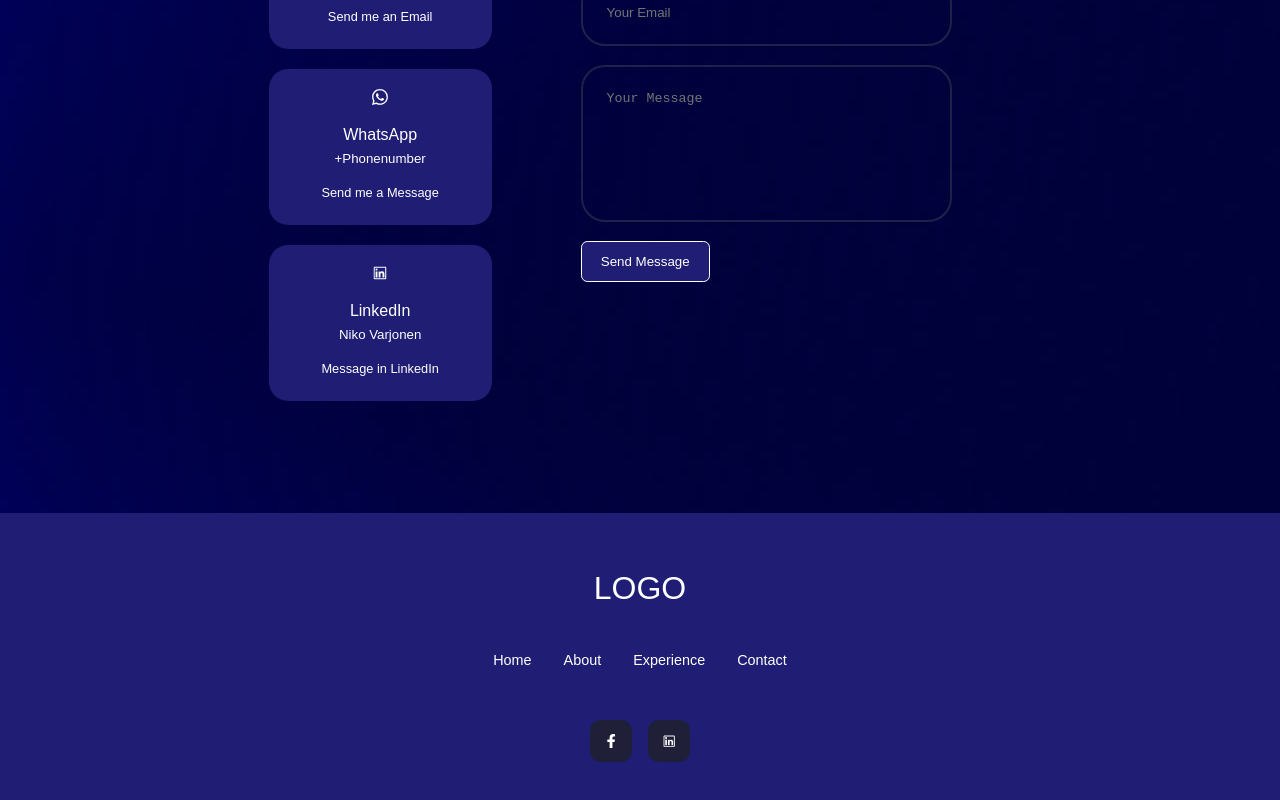
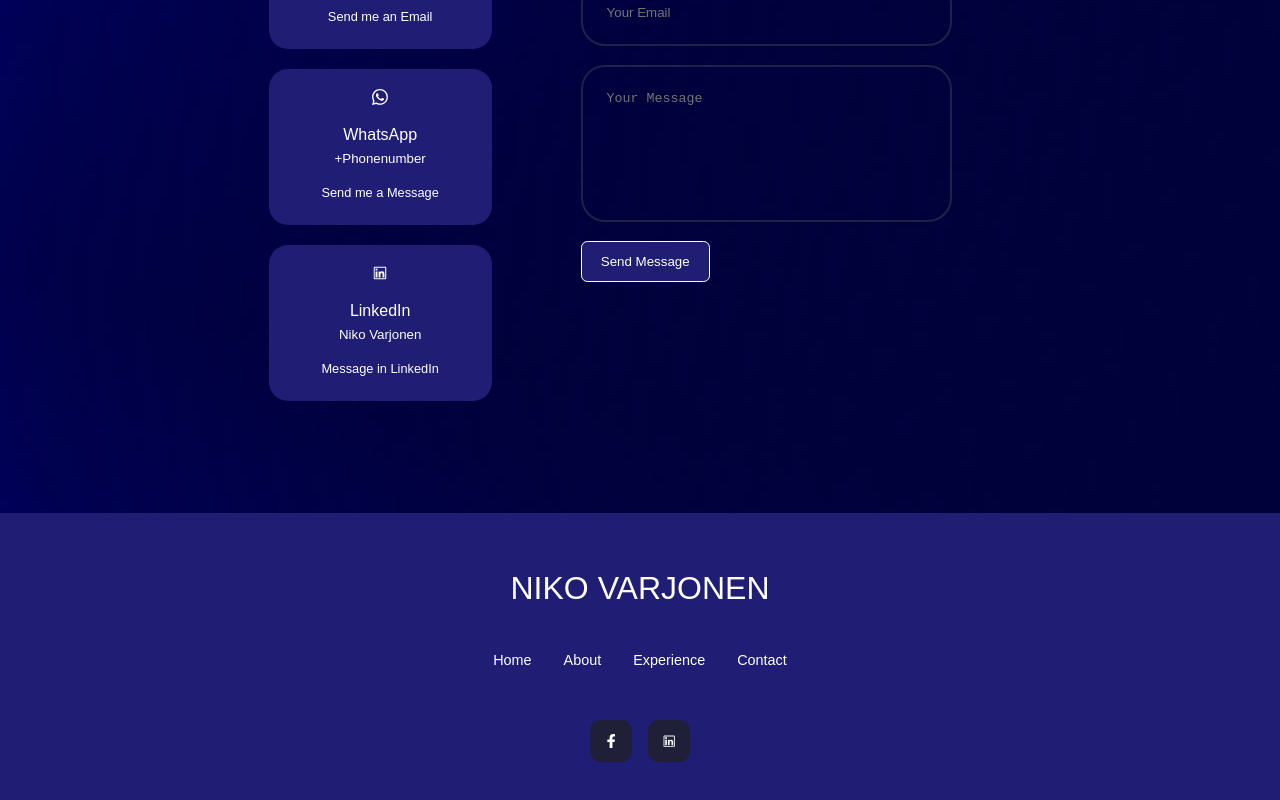
Before and after one commit to Nibbee/NikoVarjonen, a React (Create React App) app: page / in a window 1280 px wide. Shown: the part 2333-3133 px from the top of the page. Built offline with nearby package versions, Linux system fonts and the light colour scheme.

Commit message:
Edited footer

```diff
--- a/src/components/footer/Footer.jsx
+++ b/src/components/footer/Footer.jsx
@@ -6,7 +6,7 @@ import '../../css/footer.css'
 const Footer = () => {
     return (
         <footer>
-            <a href="#" className="footer_logo">LOGO</a>
+            <a href="#" className="footer_logo">NIKO VARJONEN</a>
             <ul className="permalinks">
                 <li><a href="#">Home</a></li>
                 <li><a href="#about">About</a></li>
--- a/src/css/about.css
+++ b/src/css/about.css
@@ -88,7 +88,7 @@
     }
 }
 
-@media screen and (max-width: 600px) {
+@media screen and (max-width: 600px){
     .about_me {
         width: 65%;
         margin: 0 auto 3rem;
--- a/src/css/footer.css
+++ b/src/css/footer.css
@@ -45,6 +45,10 @@ footer {
 /* =========== MEDIA QUERIES ============== */
 
 @media screen and (max-width: 600px) {
+
+    footer {
+        width: 100%;
+    }
     .permalinks {
         flex-direction: column;
         gap: 1.5rem;
```
